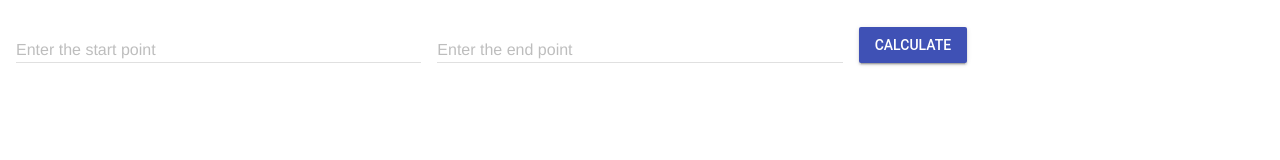
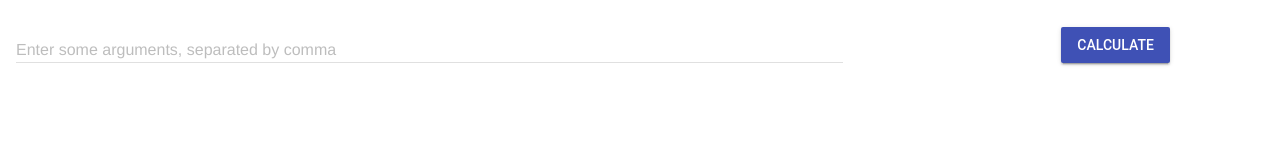
Before and after one commit to VitaliiBorodii/node-go-benchmarks, a website: page public/index.html in a window 1280 px wide. Drawn offline with nearby package versions, Linux system fonts and the light colour scheme.

Commit message:
Improvements

```diff
--- a/public/index.html
+++ b/public/index.html
@@ -13,17 +13,11 @@
 <div class="mdl-layout">
     <form id="form" class="mdl-layout__content">
         <div class="mdl-layout__content-row mdl-grid">
-            <div class="mdl-textfield mdl-js-textfield mdl-cell mdl-cell-col">
-                <input class="mdl-textfield__input" name="start" id="input-start" type="number"/>
-                <label class="mdl-textfield__label" for="input-start">Enter the start point</label>
+            <div class="mdl-textfield mdl-js-textfield mdl-cell mdl-cell--8-col">
+                <input class="mdl-textfield__input" name="arg" id="input-arg" type="text"/>
+                <label class="mdl-textfield__label" for="input-arg">Enter some arguments, separated by comma</label>
             </div>
-
-            <div class="mdl-textfield mdl-js-textfield mdl-cell mdl-cell-col">
-                <input class="mdl-textfield__input" name="end" id="input-end" type="number"/>
-                <label class="mdl-textfield__label" for="input-end">Enter the end point</label>
-            </div>
-
-            <div class="mdl-textfield mdl-cell mdl-cell-col">
+            <div class="mdl-textfield mdl-cell mdl-cell--4-col form-button">
                 <button class="mdl-button mdl-js-button mdl-button--raised mdl-button--colored">Calculate</button>
             </div>
         </div>
--- a/public/main.css
+++ b/public/main.css
@@ -24,3 +24,7 @@
 .code-block summary {
     cursor: pointer;
 }
+
+.form-button {
+    text-align: center;
+}
--- a/public/main.js
+++ b/public/main.js
@@ -1,6 +1,8 @@
 (() => {
 
-  var outputElement = document.getElementById('output');
+  var output = document.getElementById('output');
+  var input = document.getElementById('input-arg');
+  var form = document.getElementById('form');
 
   var getQueryVariable = (variable) => {
     var query = window.location.search.substring(1);
@@ -53,28 +55,30 @@
           html += ``;
           html += '</details></pre>';
           html += '<hr>';
-          outputElement.innerHTML += html;
+          output.innerHTML += html;
         })
         .catch(reject);
     });
   };
 
-  var calculate = (start, end) => {
+  var prevent = (e) => {
+    e.preventDefault();
+  };
 
-    console.log(start, end)
+  var calculate = (e) => {
 
-    if (isNaN(start) || isNaN(end)) {
+    var args = input.value.split(',');
+    var startTime = Date.now();
+
+    var promises = args.map(arg => bin(arg.trim()));
+
+    output.innerHTML = '';
+
+    if (!promises.length) {
       return
     }
 
-    var startTime = Date.now();
-    var promises = [];
-    for (let i = start; i <= end; i++) {
-      console.log('bin(', i, ')');
-      promises.push(bin(i))
-    }
-
-    outputElement.innerHTML = '';
+    form.removeEventListener('submit', calculate);
 
     Promise.all(promises)
       .then((responses) => {
@@ -87,16 +91,16 @@
         html += `<span class="result">Summary time of all requests: <u>${overallTime}</u> ms</span>`;
         html += '</pre>';
 
-        outputElement.innerHTML += html
+        output.innerHTML += html;
+        form.addEventListener('submit', calculate);
       })
-      .catch(console.error.bind(console));
+      .catch(err => {
+        console.error(err);
+        form.addEventListener('submit', calculate);
+      });
   };
 
-  const start = getQueryVariable('start');
-  const end = getQueryVariable('end');
-
-  document.getElementById('input-start').value = start;
-  document.getElementById('input-end').value = end;
-  calculate(Number(start), Number(end));
+  form.addEventListener('submit', prevent);
+  form.addEventListener('submit', calculate);
 
 })();
```
Also changed, not shown: server.js (+5 -4 lines).
